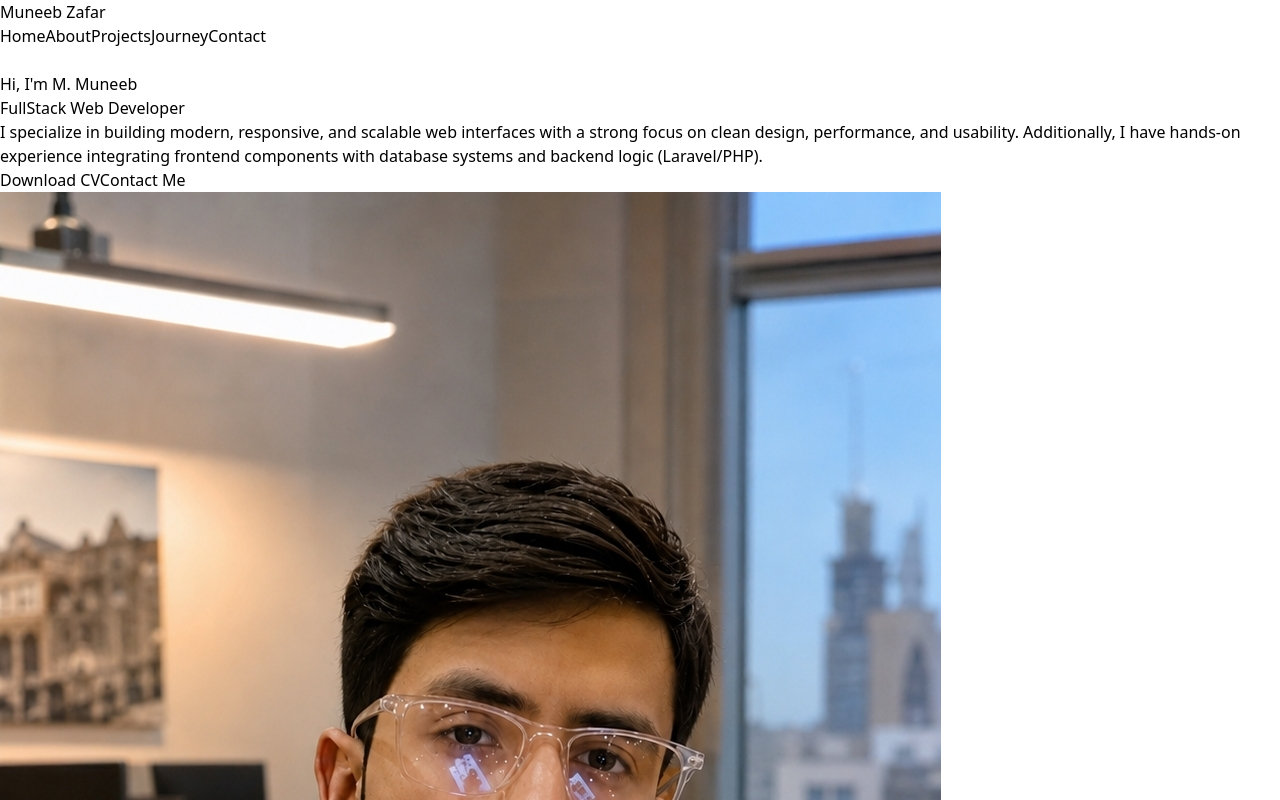
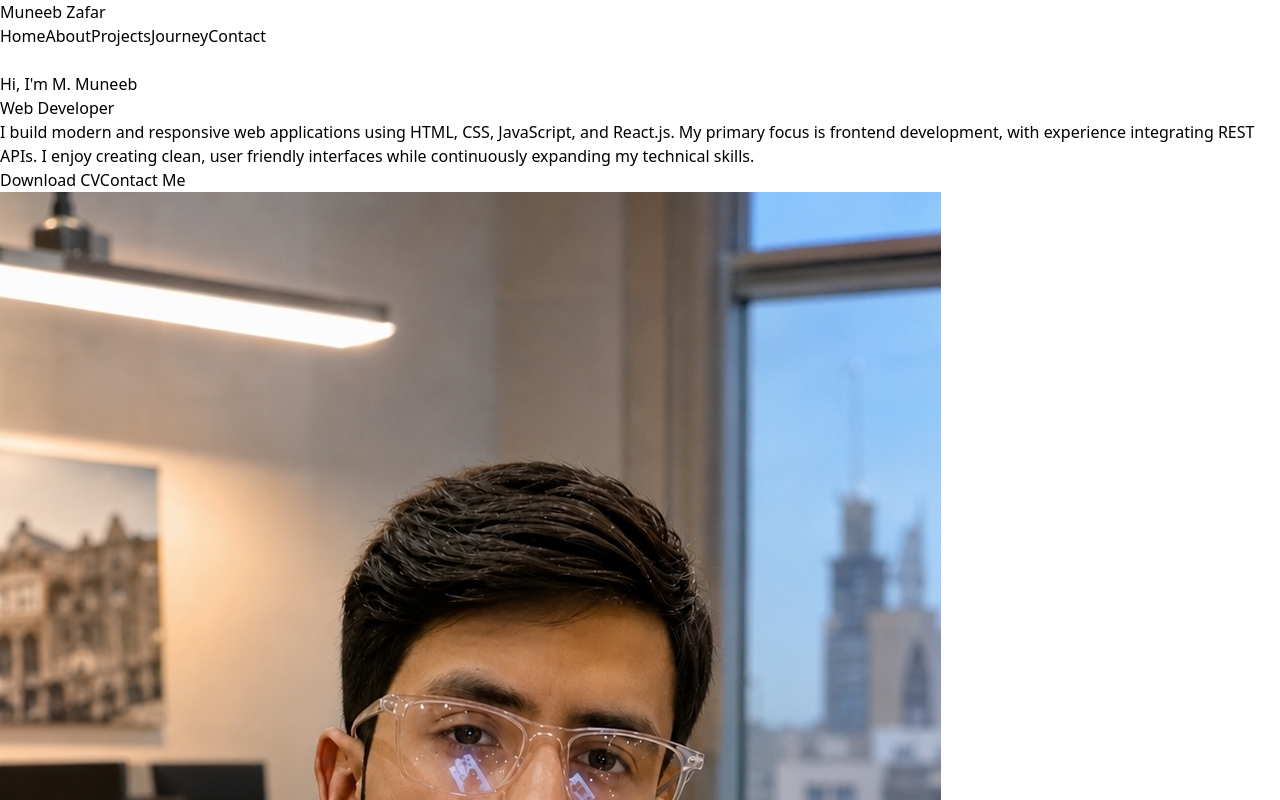
Before and after one commit to DEV-MK2023/Portfolio, a React (Vite) app: page / in a window 1280 px wide. Shown: the top 800 px of the page. Built offline with nearby package versions, Linux system fonts and the light colour scheme.

Commit message:
Revise Hero component text and CV link
Updated job title and refined personal description to emphasize frontend development skills and experience with REST APIs.

```diff
--- a/src/components/Hero.jsx
+++ b/src/components/Hero.jsx
@@ -22,16 +22,15 @@ const Hero = () => {
         </h1>
 
         <h2 className="text-xl sm:text-2xl text-blue-400 font-medium mb-6">
-          FullStack Web Developer
+          Web Developer
         </h2>
 
         <p className="text-slate-300 mb-8 max-w-lg mx-auto md:mx-0">
-          I specialize in building modern, responsive, and scalable web interfaces with a strong focus on clean design, performance, and usability. Additionally, I have hands-on experience integrating frontend components with database systems and backend logic (Laravel/PHP).
-        </p>
+I build modern and responsive web applications using HTML, CSS, JavaScript, and React.js. My primary focus is frontend development, with experience integrating REST APIs. I enjoy creating clean, user friendly interfaces while continuously expanding my technical skills.        </p>
 
         <div className="flex flex-col sm:flex-row justify-center md:justify-start gap-4">
           <a
-            href="/Muneeb-Cv1.pdf"
+            href="/Muneeb_Cv.pdf"
             download
             className="px-6 py-3 bg-gradient-to-r from-blue-600 to-purple-600 text-white rounded-lg shadow text-center hover:scale-105 hover:shadow-lg transition-transform duration-300"
           >
```
